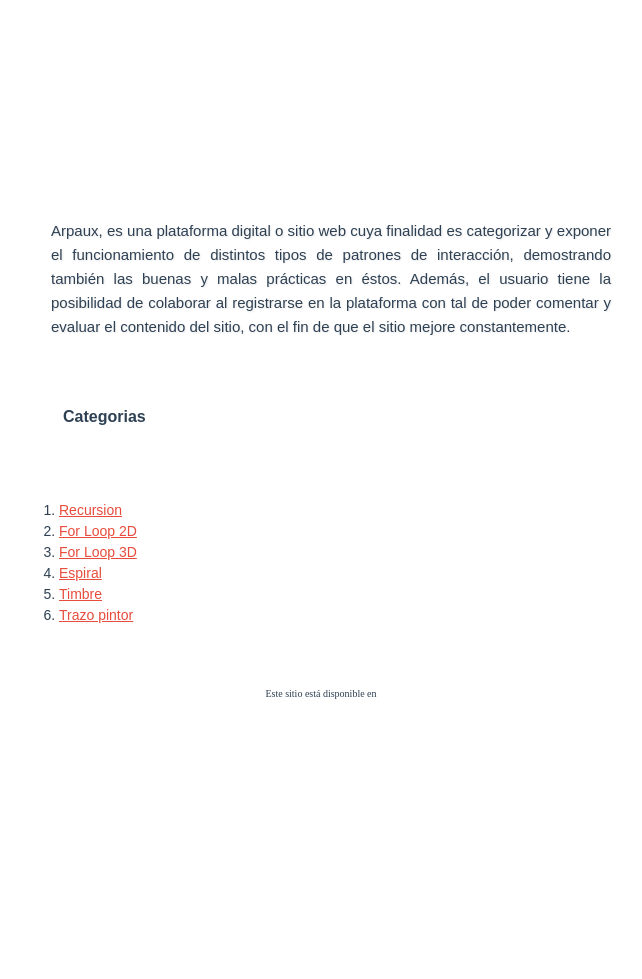
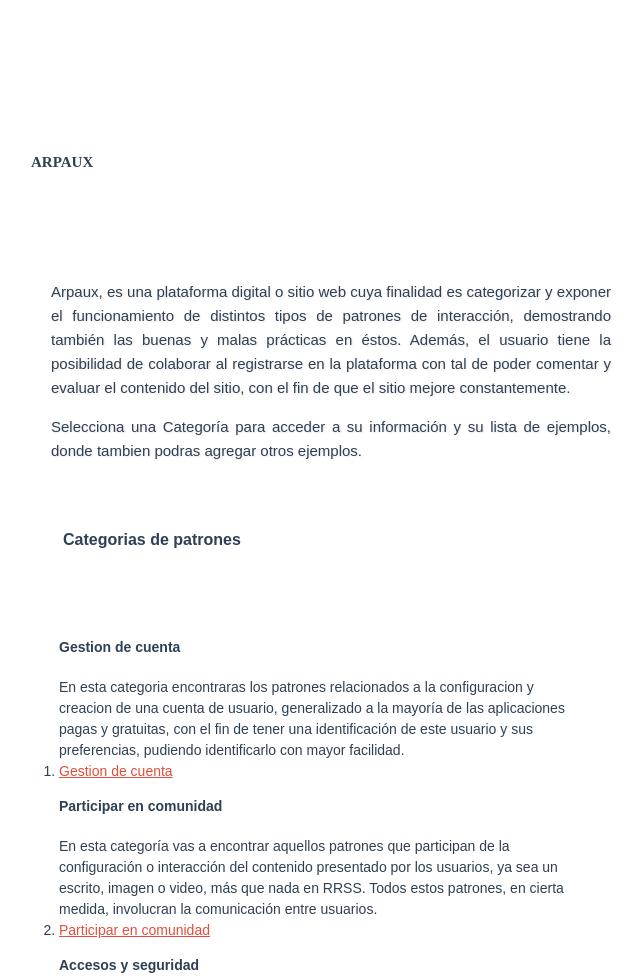
Before and after one commit to viicenteq/arpaux, a plain HTML site: page index.html in a window 1280 px wide. Shown: the top 979 px of the page, without its empty margins (329-971 px from the left). Before the commit the page ends 869 px from the top, so only its background shows below. Drawn offline with Linux system fonts and the light colour scheme.

Commit message:
Contenido

```diff
--- a/index.html
+++ b/index.html
@@ -15,21 +15,40 @@
 
 
     <div id="container">
-        <h1><br>
 
+        <h3><p>ARPAUX </p></h3>
+             <h1><br>
         <p>Arpaux, es una plataforma digital o sitio web cuya finalidad es categorizar y exponer el funcionamiento de distintos tipos de patrones de interacción, demostrando también las buenas y malas prácticas en éstos. Además, el usuario tiene la posibilidad de colaborar al registrarse en la plataforma con tal de poder comentar y evaluar el contenido del sitio, con el fin de que el sitio mejore constantemente.
+            </p>
+
+            <p>Selecciona una Categoría para acceder a su información y su lista de ejemplos, donde tambien podras agregar otros ejemplos.
        </p>
 
 
-        <h2><a id="}Categorias"></a>Categorias</h2>
+        <h2><a id="}Categorias de patrones"></a>Categorias de patrones</h2>
         <ol>
+            <h4><a id="}Gestion de cuenta"></a>Gestion de cuenta</h4>
+            En esta categoria encontraras los patrones relacionados a la configuracion y creacion de una cuenta de usuario, generalizado a la mayoría de las aplicaciones pagas y gratuitas, con el fin de tener una identificación de este usuario y sus preferencias, pudiendo identificarlo con mayor facilidad.
+            <li><a href="Gestion de cuenta/">Gestion de cuenta</a></li>
 
-            <li><a href="Recursion/">Recursion</a></li>
-            <li><a href="For loop 2D/">For Loop 2D</a></li>
-            <li><a href="For loop 3D/">For Loop 3D</a></li>
-            <li><a href="Espiral /">Espiral </a></li>
-            <li><a href="Timbre/">Timbre</a></li>
-            <li><a href="Trazo pintor/">Trazo pintor</a></li>
+            <h4><a id="}Participar en comunidad"></a>Participar en comunidad</h4>
+               En esta categoría vas a encontrar aquellos patrones que participan de la configuración o interacción del contenido presentado por los usuarios, ya sea un escrito, imagen o video, más que nada en RRSS. Todos estos patrones, en cierta medida, involucran la comunicación entre usuarios.
+            <li><a href="Participar en comunidad/">Participar en comunidad</a></li>
+
+            <h4><a id="}Accesos y seguridad"></a>Accesos y seguridad</h4>
+            En esta categoría encontrarás los patrones relacionados a los protocolos y condiciones de seguridad que ofrece la app al usuario, para un servicio seguro, junto con los permisos y condiciones que requieren estas apps para su correcto funcionamiento, declarando por ejemplo la existencia de apps codependientes.
+            <li><a href="Accesos y seguridad/">Accesos y seguridad</a></li>
+
+            <h4><a id="}Proceso de compra"></a>Proceso de compra</h4>
+            En esta categoría encontraras los patrones relacionados a las funciones de compra predeterminadas que tienen las aplicacionaes tanto de pago o gratuitas, estas ultimas teniendo elementos de pago, por ejemplo al momento de desbloquear alguna caracteristica, o contenido especial para el cual debes pagar, aun siento una aplicacion gratuita.
+            <li><a href="Proceso de compra/">Proceso de compra</a></li>
+
+
+            <h4><a id="} Guias y facilitadores"></a> Guias y facilitadores</h4>
+            En esta categoría encontraras los patrones relacionados a las configuraciones propias que una app ofrece y establece para facilitar un proceso, siendo esta intención lograda o no, a veces persuadiendo al usuario a contenidos no deseados.
+            <li><a href="Guias y facilitadores/">Guias y facilitadores</a></li>
+
+            <li><a href="Añade una categoria/">Añade una categoria</a></li>
 
 
         </ol>
--- a/style.css
+++ b/style.css
@@ -9,12 +9,12 @@ body {
 }
 a {
 
-    color: #C0392B;
+    color: #FBA85C;
 }
 
 h1{
      text-align;
-    background-color: rgb(255, 255, 255);
+    background-color: #FBA85C
     font-size: 20px;
     padding: em;
 
```
